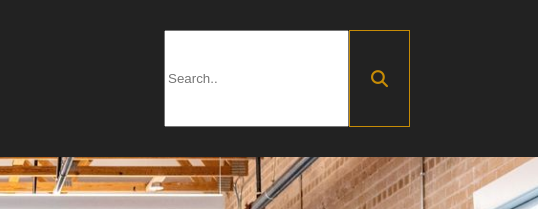
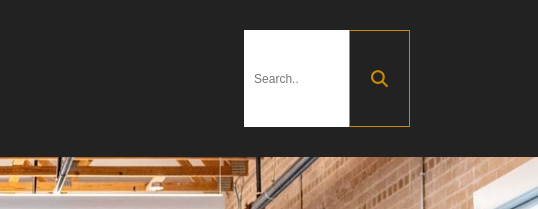
Before and after one commit to Hibaaraysi/Hibaaraysi.github.io, a plain HTML site: page final-project/index.html in a window 1280 px wide. Shown: the top 209 px of the page, 742-1280 px from the left. Drawn offline with nearby package versions, Linux system fonts and the light colour scheme.

Commit message:
fixes search bar

```diff
--- a/final-project/css/main.css
+++ b/final-project/css/main.css
@@ -92,7 +92,7 @@ header{
     color: #222;
 }
 
-.nav input[type=text] {
+.search-bar input[type=text] {
     padding: 10px;
     font-size: 12px;
     width: 85%;
```
